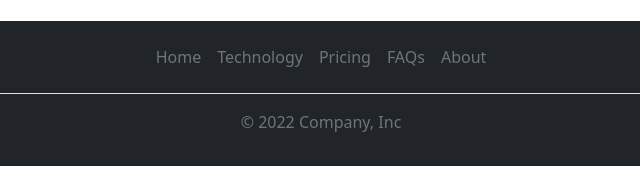
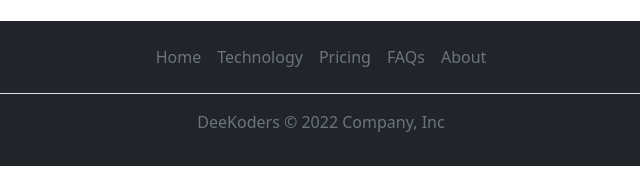
Before and after one commit to DeeKoders/blog-information-seekers, a plain HTML site: page index.html in a window 1280 px wide. Shown: the part 1099-1286 px from the top of the page, 319-959 px from the left. After the commit the page ends 1265 px from the top, so only its background shows below. Drawn offline with nearby package versions, Linux system fonts and the light colour scheme.

Commit message:
Update index.html

```diff
--- a/index.html
+++ b/index.html
@@ -192,7 +192,7 @@
         </div>
     </div>
 
-    <footer class="py-3 my-4 bg-dark">
+    <footer class="py-3 bg-dark">
         <ul class="nav justify-content-center border-bottom pb-3 mb-3">
             <li class="nav-item"><a href="#" class="nav-link px-2 text-muted">Home</a></li>
             <li class="nav-item"><a href="#" class="nav-link px-2 text-muted">Technology</a></li>
@@ -200,7 +200,7 @@
             <li class="nav-item"><a href="#" class="nav-link px-2 text-muted">FAQs</a></li>
             <li class="nav-item"><a href="#" class="nav-link px-2 text-muted">About</a></li>
         </ul>
-        <p class="text-center text-muted">© 2022 Company, Inc</p>
+        <p class="text-center text-muted">DeeKoders © 2022 Company, Inc</p>
     </footer>
 
     <!-- Optional JavaScript; choose one of the two! -->
```
